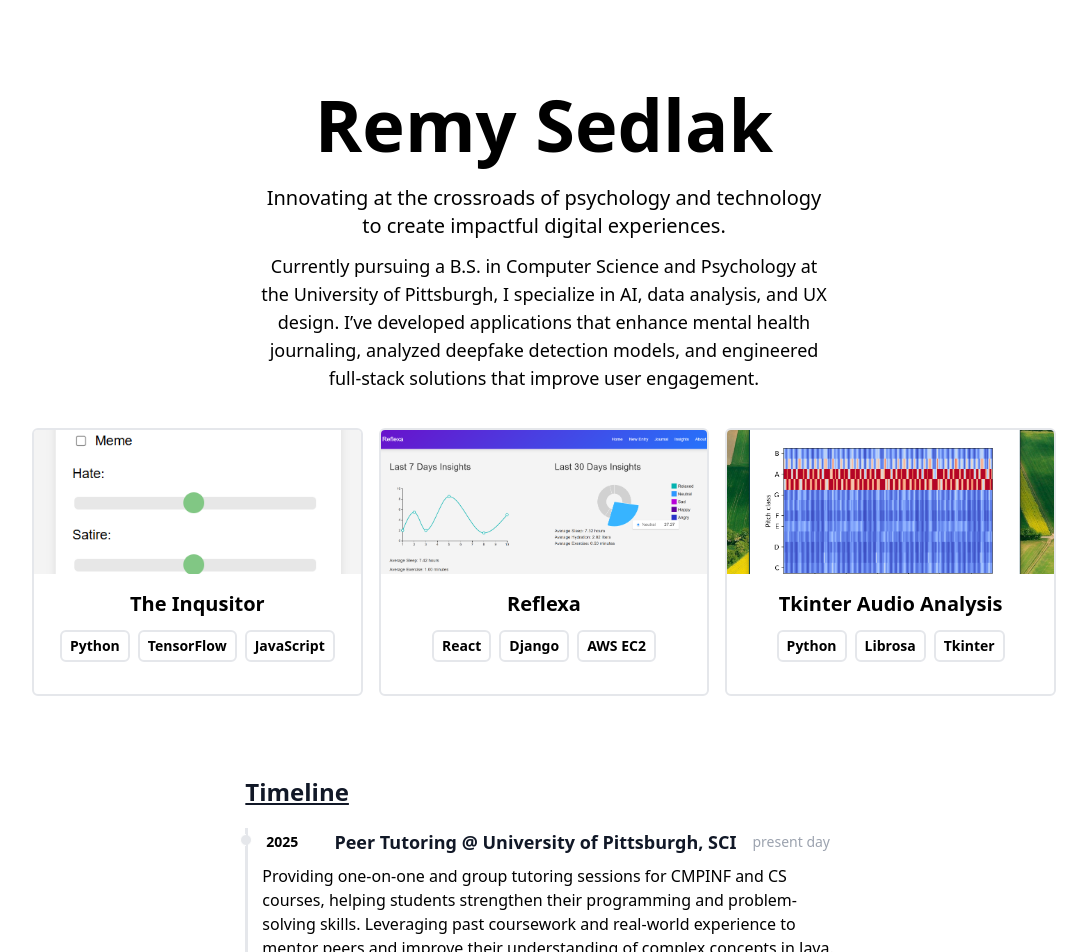
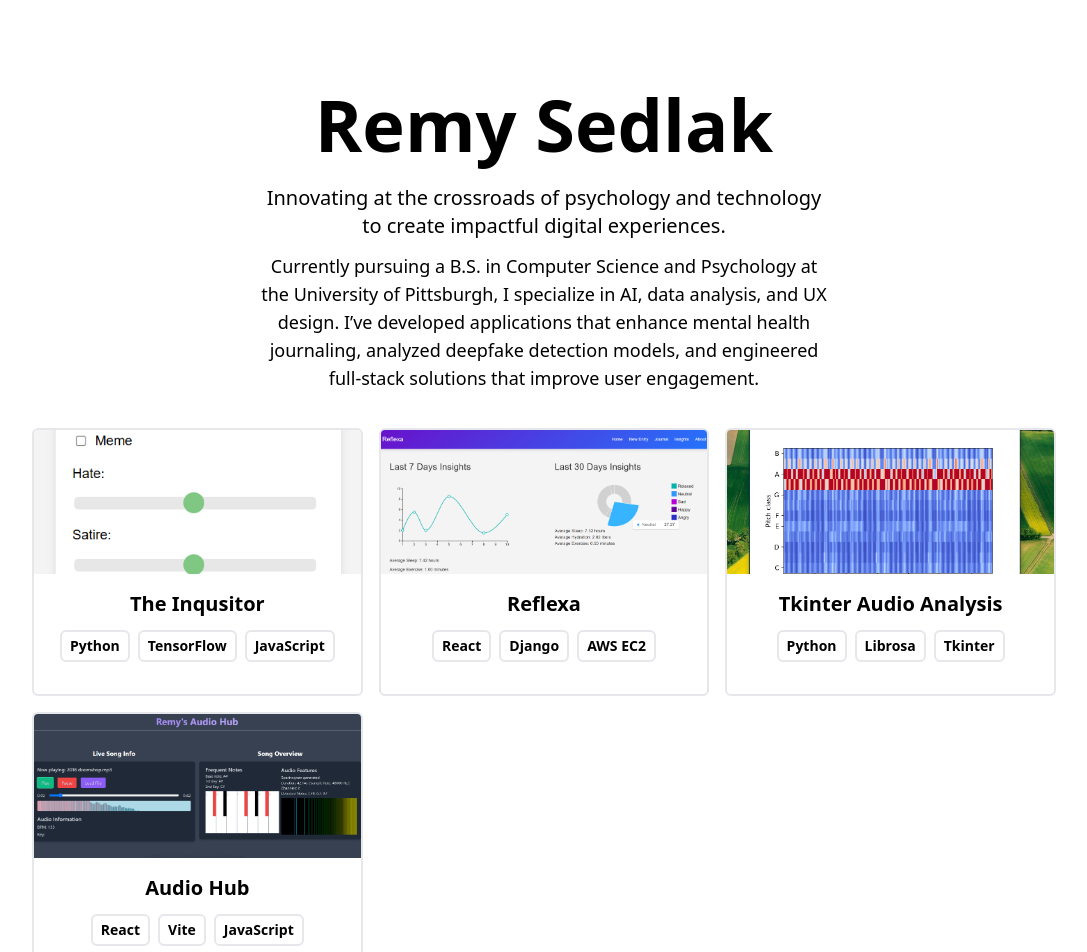
Before and after one commit to remysedlak/portfolio, a React (Vite) app: page / in a window 1280 px wide. Shown: the top 952 px of the page, without its empty margins (96-1183 px from the left). Built offline with nearby package versions, Linux system fonts and the light colour scheme.

Commit message:
Add audio-hub to project section : D

```diff
--- a/src/data/portfolio.js
+++ b/src/data/portfolio.js
@@ -18,6 +18,13 @@ const portfolio = [
         stack: ['Python', 'Librosa', 'Tkinter'],
         link:'https://github.com/remysedlak/tkinter-audio-analysis'
     },
+
+    {
+        imgUrl: 'assets/audio-hub.jpg',
+        title: 'Audio Hub',
+        stack: ['React', 'Vite', 'JavaScript', 'Tailwind'],
+        link:'https://github.com/remysedlak/audio-hub'
+    },
     // Add more projects as needed
 ];
 export default portfolio;
```
Also changed, not shown: public/assets/audio-hub.jpg (added).
